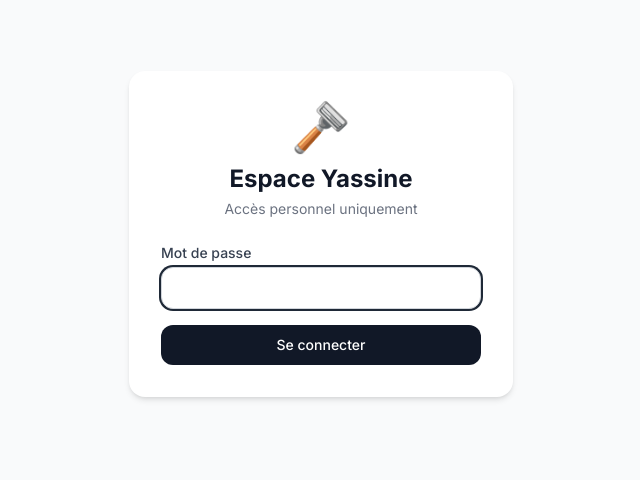
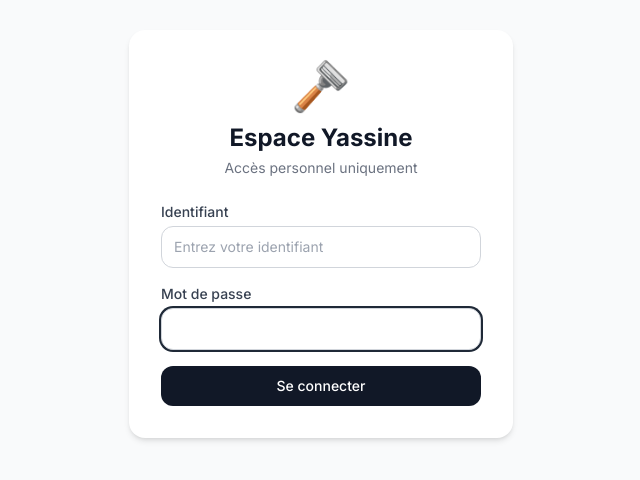
Before and after one commit to sohaibmokhliss/barbershop, a Next.js app: page /login in a window 1280 px wide. Shown: the part 166-646 px from the top of the page, without its empty margins (319-959 px from the left). Built offline with nearby package versions, Linux system fonts and the light colour scheme.

Commit message:
Restore empty username input on login form

```diff
--- a/app/api/auth/login/route.ts
+++ b/app/api/auth/login/route.ts
@@ -18,11 +18,11 @@ export async function POST(request: NextRequest) {
     return NextResponse.json({ error: 'Server misconfiguration' }, { status: 500 });
   }
 
-  const submittedLogin = typeof body.login === 'string' ? body.login.trim() : 'yassinem9';
+  const submittedLogin = typeof body.login === 'string' ? body.login.trim() : '';
   const submittedPassword = typeof body.password === 'string' ? body.password.trim() : '';
 
-  if (!submittedPassword) {
-    return NextResponse.json({ error: 'Mot de passe requis' }, { status: 400 });
+  if (!submittedLogin || !submittedPassword) {
+    return NextResponse.json({ error: 'Identifiant et mot de passe requis' }, { status: 400 });
   }
 
   const passwordHash = createHash('sha256').update(submittedPassword).digest('hex');
--- a/app/login/page.tsx
+++ b/app/login/page.tsx
@@ -3,6 +3,7 @@
 import { useState, FormEvent } from 'react';
 
 export default function LoginPage() {
+  const [login, setLogin] = useState('');
   const [password, setPassword] = useState('');
   const [error, setError] = useState('');
   const [loading, setLoading] = useState(false);
@@ -16,7 +17,7 @@ export default function LoginPage() {
       const res = await fetch('/api/auth/login', {
         method: 'POST',
         headers: { 'Content-Type': 'application/json' },
-        body: JSON.stringify({ login: 'yassinem9', password }),
+        body: JSON.stringify({ login, password }),
       });
 
       if (res.ok) {
@@ -44,6 +45,25 @@ export default function LoginPage() {
         </div>
 
         <form onSubmit={handleSubmit} className="space-y-4">
+          <div>
+            <label
+              htmlFor="login"
+              className="block text-sm font-medium text-gray-700 mb-1"
+            >
+              Identifiant
+            </label>
+            <input
+              id="login"
+              type="text"
+              value={login}
+              onChange={(e) => setLogin(e.target.value)}
+              className="w-full border border-gray-300 rounded-xl px-3 py-2.5 text-sm focus:outline-none focus:ring-2 focus:ring-gray-800 transition"
+              required
+              autoComplete="username"
+              placeholder="Entrez votre identifiant"
+            />
+          </div>
+
           <div>
             <label
               htmlFor="password"
```
